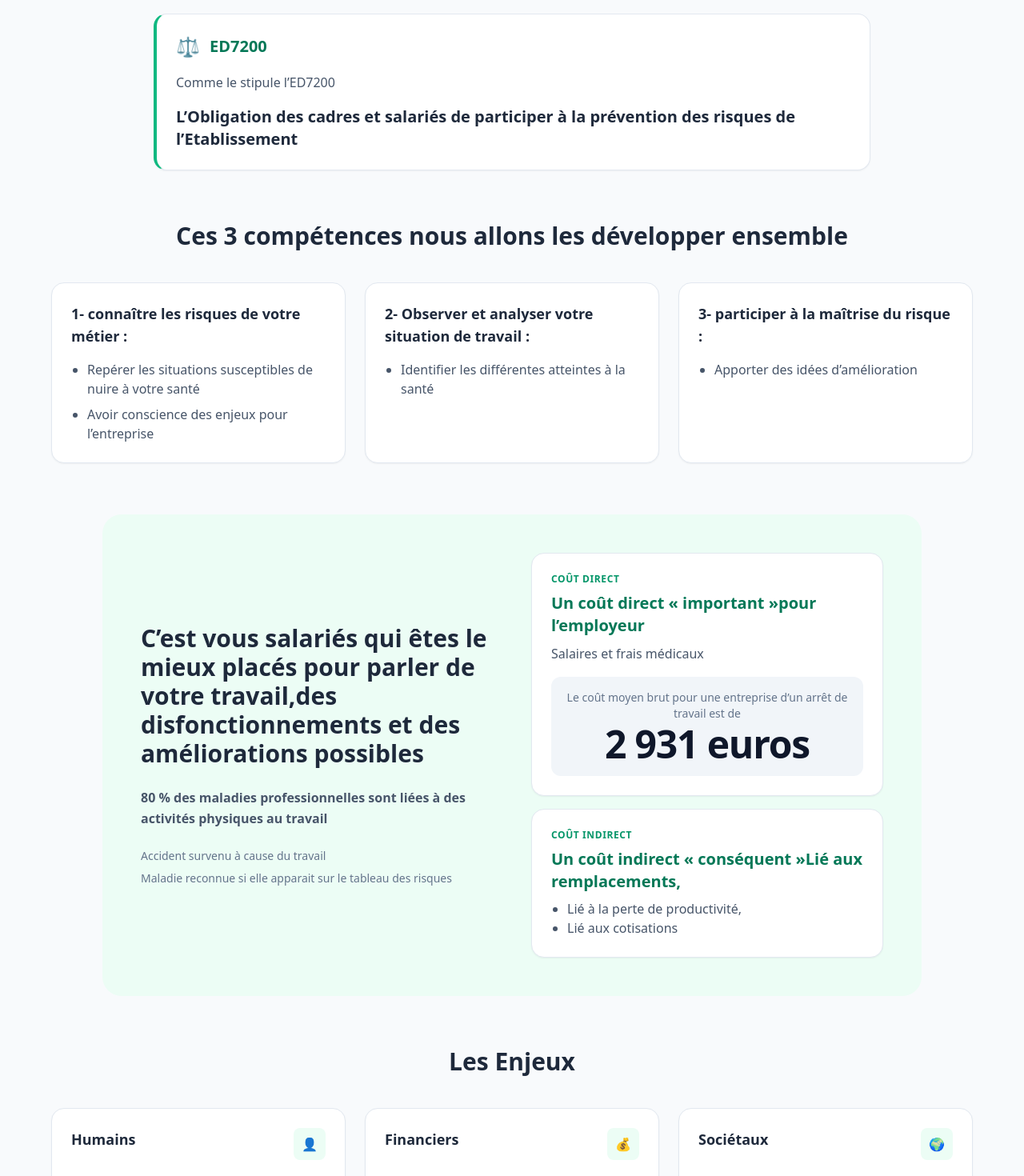
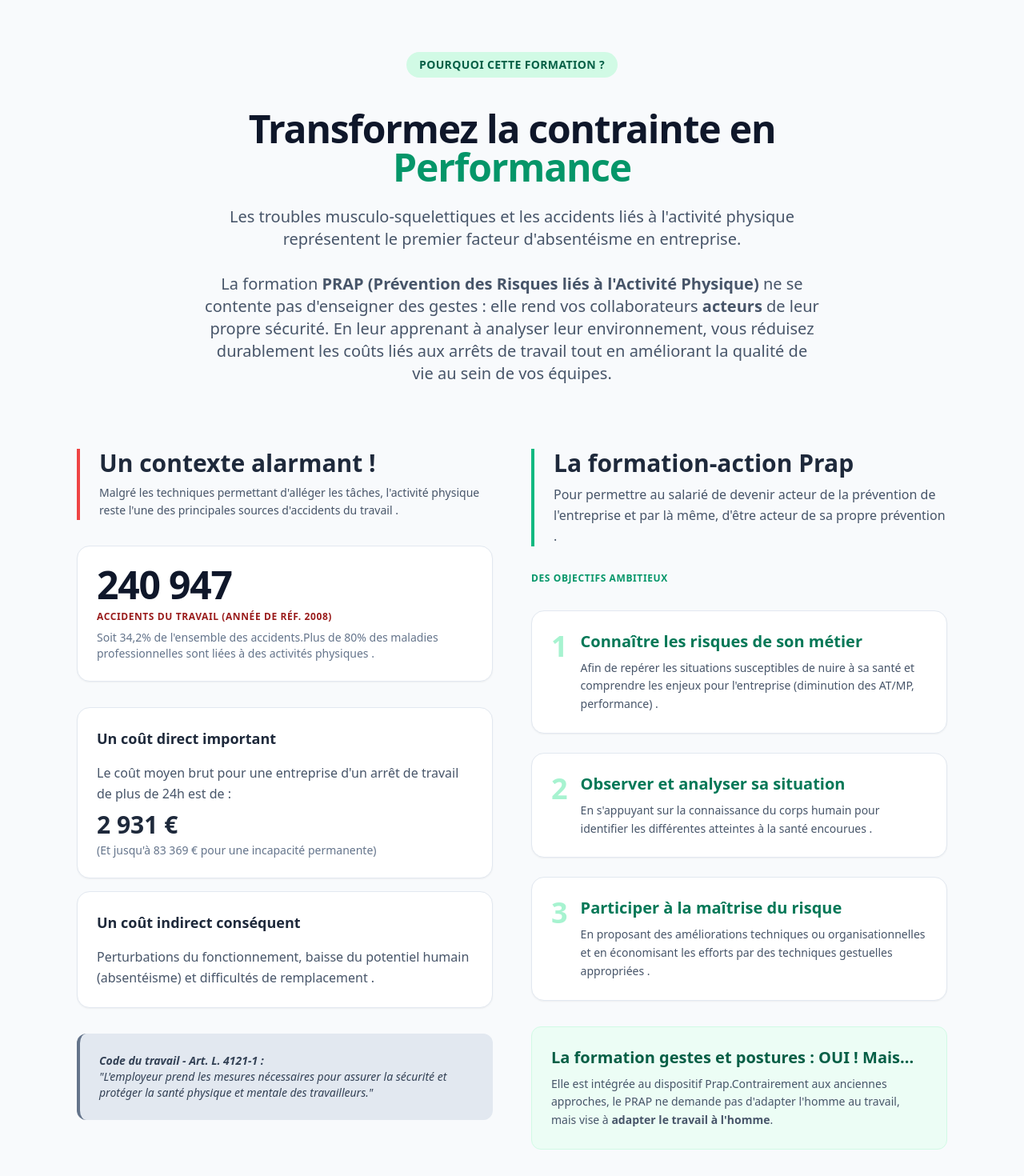
Before and after one commit to RemyPoissonnier/serge-formation-prap5s, a React (Vite) app: page / in a window 1280 px wide. Shown: the part 300-1770 px from the top of the page at 80% size. Built offline with nearby package versions, Linux system fonts and the light colour scheme; the HTML template or start-up script is replaced by a standard one.

Commit message:
[ADD] context

```diff
--- a/src/App.tsx
+++ b/src/App.tsx
@@ -1,5 +1,6 @@
 import { Text } from "./components/ui/Text"; // Assurez-vous que le chemin est correct
 import { Card } from "./components/ui/Card"; // Assurez-vous que le chemin est correct
+import ContextPage from "./components/ContextPage";
 
 export default function App() {
   return (
@@ -13,13 +14,15 @@ export default function App() {
         </Text>
 
         <Text variant="h2">
-          Prévention des Risques liés à l’ActivitéPhysique
+          Prévention des Risques liés à l’activité physique
         </Text>
 
         <Text variant="body" className="text-xl font-medium">
           Gestes et postures et principes d’économies d’éfforts.
         </Text>
       </section>
+
+      <ContextPage />
 
       {/* SECTION 2 : CADRE LÉGAL (ED7200) */}
       <section className="max-w-4xl mx-auto">
--- /dev/null
+++ b/src/components/ContextPage.tsx
@@ -0,0 +1,186 @@
+import React from "react";
+import { Text } from "./ui/Text";
+import { Card } from "./ui/Card";
+
+export default function ContextPage() {
+  return (
+    <div className="min-h-screen bg-slate-50 p-6 md:p-12 space-y-20">
+      {/* 1. SECTION INTRODUCTIVE (POUR LES ENTREPRISES) */}
+      {/* Cette section sert de mise en contexte stratégique avant les détails techniques */}
+      <section className="max-w-4xl mx-auto text-center space-y-6">
+        <div className="inline-block px-4 py-1.5 rounded-full bg-emerald-100 text-emerald-800 text-sm font-bold tracking-wide uppercase mb-4">
+          Pourquoi cette formation ?
+        </div>
+        <Text variant="h1" className="text-slate-900">
+          Transformez la contrainte en{" "}
+          <span className="text-emerald-600">Performance</span>
+        </Text>
+        <Text
+          variant="body"
+          className="text-lg md:text-xl text-slate-600 max-w-3xl mx-auto"
+        >
+          Les troubles musculo-squelettiques et les accidents liés à l'activité
+          physique représentent le premier facteur d'absentéisme en entreprise.
+          <br />
+          <br />
+          La formation{" "}
+          <strong>
+            PRAP (Prévention des Risques liés à l'Activité Physique)
+          </strong>{" "}
+          ne se contente pas d'enseigner des gestes : elle rend vos
+          collaborateurs <strong>acteurs</strong> de leur propre sécurité. En
+          leur apprenant à analyser leur environnement, vous réduisez
+          durablement les coûts liés aux arrêts de travail tout en améliorant la
+          qualité de vie au sein de vos équipes.
+        </Text>
+      </section>
+
+      {/* 2. LE CONTENU DE L'IMAGE - DIVISÉ EN DEUX COLONNES */}
+      <div className="grid grid-cols-1 lg:grid-cols-2 gap-12 max-w-7xl mx-auto">
+        {/* COLONNE GAUCHE : LE CONTEXTE ALARMANT (Source Image Gauche) */}
+        <div className="space-y-8">
+          <div className="border-l-4 border-red-500 pl-6">
+            <Text variant="h2" className="text-red-700 mb-2">
+              Un contexte alarmant !
+            </Text>
+            <Text variant="body" className="text-sm">
+              Malgré les techniques permettant d'alléger les tâches, l'activité
+              physique reste l'une des principales sources d'accidents du
+              travail .
+            </Text>
+          </div>
+
+          {/* Statistique Clé */}
+          <Card className="bg-red-50 border-red-100">
+            <Text variant="h1" className="text-red-600 text-4xl mb-2">
+              240 947
+            </Text>
+            <Text variant="label" className="text-red-800">
+              Accidents du travail (Année de réf. 2008)
+            </Text>
+            <Text variant="caption" className="mt-2 block">
+              Soit 34,2% de l'ensemble des accidents.Plus de 80% des maladies
+              professionnelles sont liées à des activités physiques .
+            </Text>
+          </Card>
+
+          {/* Coûts */}
+          <div className="grid gap-4">
+            <Card title="Un coût direct important">
+              <Text variant="body" className="mb-2">
+                Le coût moyen brut pour une entreprise d'un arrêt de travail de
+                plus de 24h est de :
+              </Text>
+              <span className="text-3xl font-bold text-slate-800">
+                2 931 €
+              </span>
+              <Text variant="caption" className="mt-1 block">
+                (Et jusqu'à 83 369 € pour une incapacité permanente)
+              </Text>
+            </Card>
+
+            <Card title="Un coût indirect conséquent">
+              <Text variant="body">
+                Perturbations du fonctionnement, baisse du potentiel humain
+                (absentéisme) et difficultés de remplacement .
+              </Text>
+            </Card>
+          </div>
+
+          {/* Citation Légale */}
+          <div className="bg-slate-200 p-6 rounded-xl italic text-slate-700 text-sm border-l-4 border-slate-500">
+            <strong>Code du travail - Art. L. 4121-1 :</strong>
+            <br />
+            "L'employeur prend les mesures nécessaires pour assurer la sécurité
+            et protéger la santé physique et mentale des travailleurs."
+
+          </div>
+        </div>
+
+        {/* COLONNE DROITE : LA SOLUTION PRAP (Source Image Droite) */}
+        <div className="space-y-8">
+          <div className="border-l-4 border-emerald-500 pl-6">
+            <Text variant="h2" className="text-emerald-700 mb-2">
+              La formation-action Prap
+            </Text>
+            <Text variant="body" className="font-medium">
+              Pour permettre au salarié de devenir acteur de la prévention de
+              l'entreprise et par là même, d'être acteur de sa propre
+              prévention .
+            </Text>
+          </div>
+
+          <Text variant="label" className="mt-8 mb-4 block">
+            Des objectifs ambitieux
+          </Text>
+
+          <div className="space-y-6">
+            {/* Objectif 1 */}
+            <Card className="border-emerald-200 hover:border-emerald-400">
+              <div className="flex gap-4">
+                <span className="text-4xl font-bold text-emerald-200">1</span>
+                <div>
+                  <Text variant="h3" className="text-emerald-700 mb-2">
+                    Connaître les risques de son métier
+                  </Text>
+                  <Text variant="body" className="text-sm">
+                    Afin de repérer les situations susceptibles de nuire à sa
+                    santé et comprendre les enjeux pour l'entreprise (diminution
+                    des AT/MP, performance) .
+                  </Text>
+                </div>
+              </div>
+            </Card>
+
+            {/* Objectif 2 */}
+            <Card className="border-emerald-200 hover:border-emerald-400">
+              <div className="flex gap-4">
+                <span className="text-4xl font-bold text-emerald-200">2</span>
+                <div>
+                  <Text variant="h3" className="text-emerald-700 mb-2">
+                    Observer et analyser sa situation
+                  </Text>
+                  <Text variant="body" className="text-sm">
+                    En s'appuyant sur la connaissance du corps humain pour
+                    identifier les différentes atteintes à la santé
+                    encourues .
+                  </Text>
+                </div>
+              </div>
+            </Card>
+
+            {/* Objectif 3 */}
+            <Card className="border-emerald-200 hover:border-emerald-400">
+              <div className="flex gap-4">
+                <span className="text-4xl font-bold text-emerald-200">3</span>
+                <div>
+                  <Text variant="h3" className="text-emerald-700 mb-2">
+                    Participer à la maîtrise du risque
+                  </Text>
+                  <Text variant="body" className="text-sm">
+                    En proposant des améliorations techniques ou
+                    organisationnelles et en économisant les efforts par des
+                    techniques gestuelles appropriées .
+                  </Text>
+                </div>
+              </div>
+            </Card>
+          </div>
+
+          {/* Note Gestes et Postures */}
+          <div className="bg-emerald-50 p-6 rounded-xl border border-emerald-100 mt-8">
+            <Text variant="h3" className="text-emerald-800 text-sm mb-2">
+              La formation gestes et postures : OUI ! Mais...
+            </Text>
+            <Text variant="body" className="text-sm">
+              Elle est intégrée au dispositif Prap.Contrairement aux anciennes
+              approches, le PRAP ne demande pas d'adapter l'homme au travail,
+              mais vise à <strong>adapter le travail à l'homme</strong>
+              .
+            </Text>
+          </div>
+        </div>
+      </div>
+    </div>
+  );
+}
```
